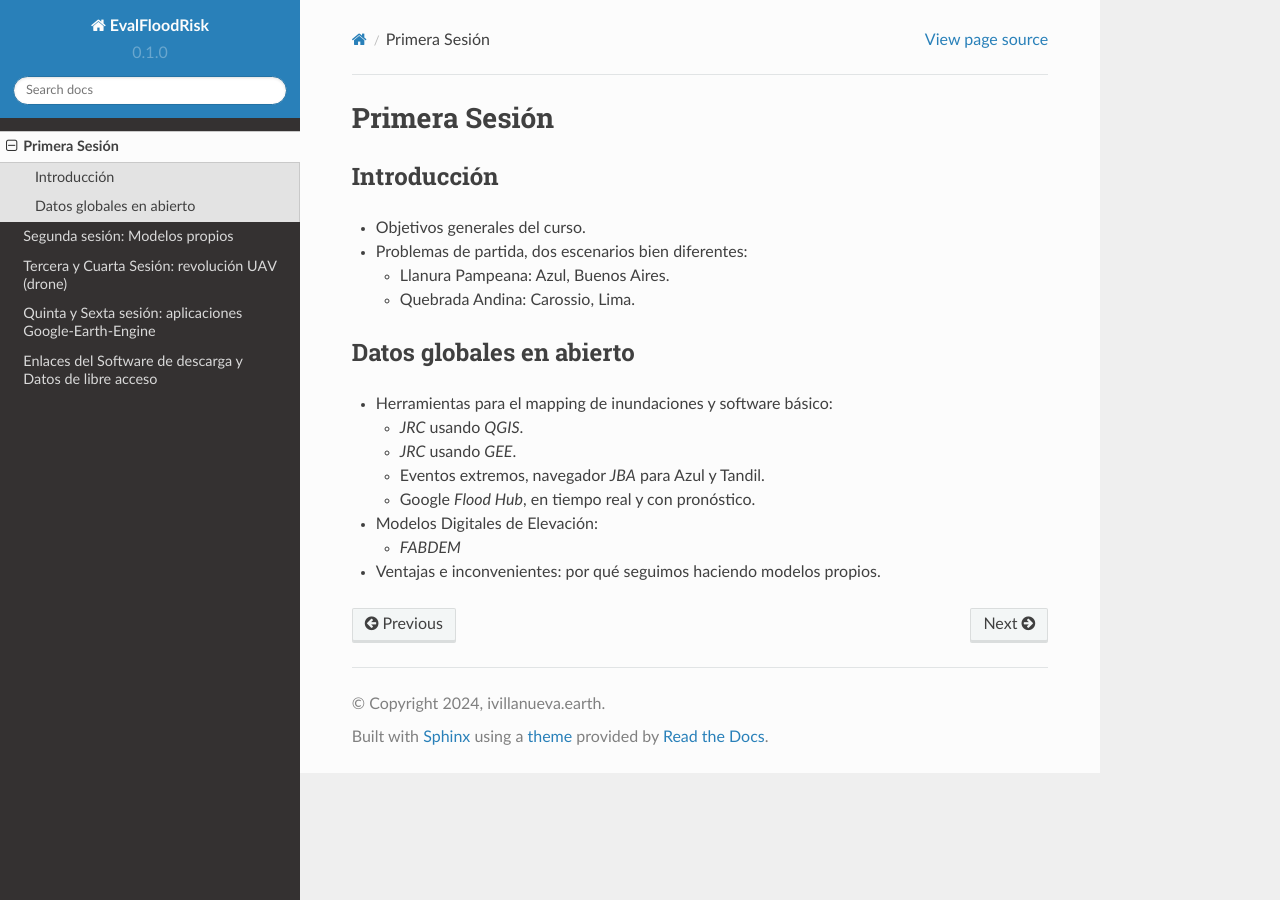
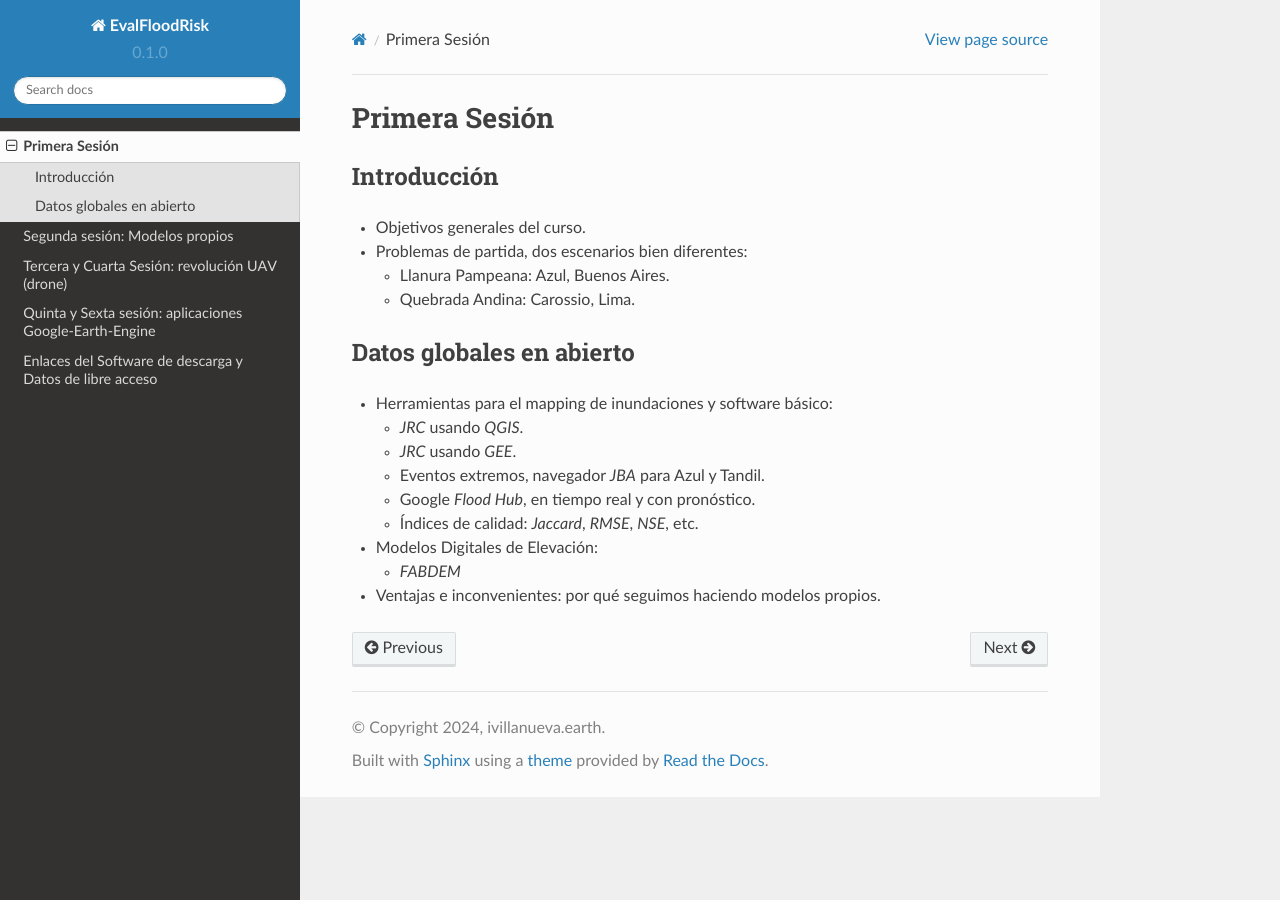
Before and after one commit to ivillamadrid/EvalFloodRisk_RSSWE, a Sphinx documentation site: the page built from docs/source/D1.rst, in a window 1280 px wide. Built offline with Sphinx 7.4.7 and the Read the Docs theme 2.0.0, drawn with Linux system fonts in a browser that asks for light colours.

Commit message:
Update D1.rst

```diff
--- a/docs/source/D1.rst
+++ b/docs/source/D1.rst
@@ -21,6 +21,7 @@ Datos globales en abierto
   * *JRC* usando *GEE*.
   * Eventos extremos, navegador *JBA* para Azul y Tandil.
   * Google *Flood Hub*, en tiempo real y con pronóstico.
+  * Índices de calidad: *Jaccard*, *RMSE*, *NSE*, etc.
 
 * Modelos Digitales de Elevación:
 
```
